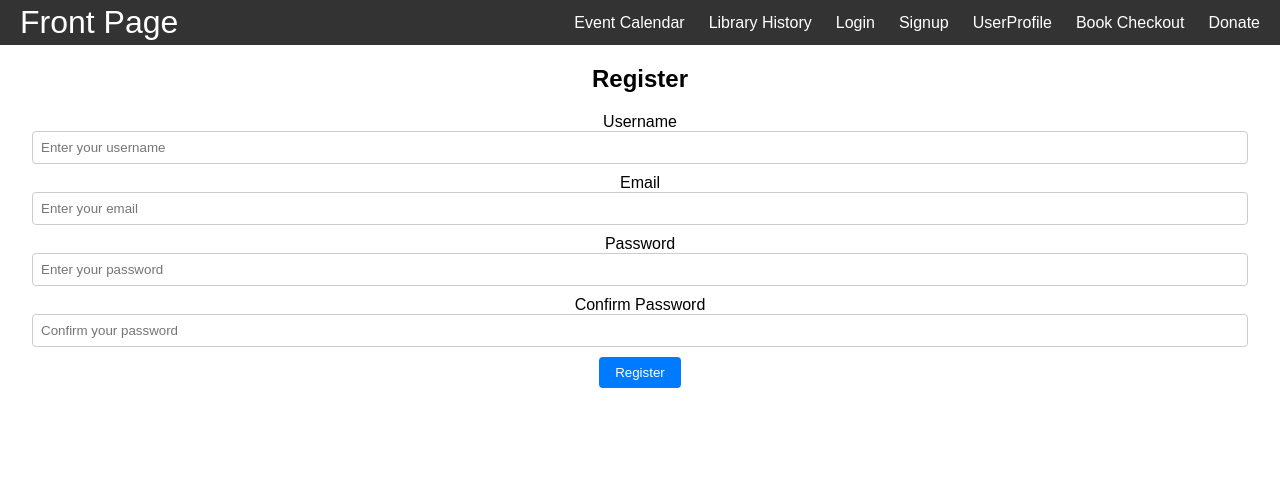
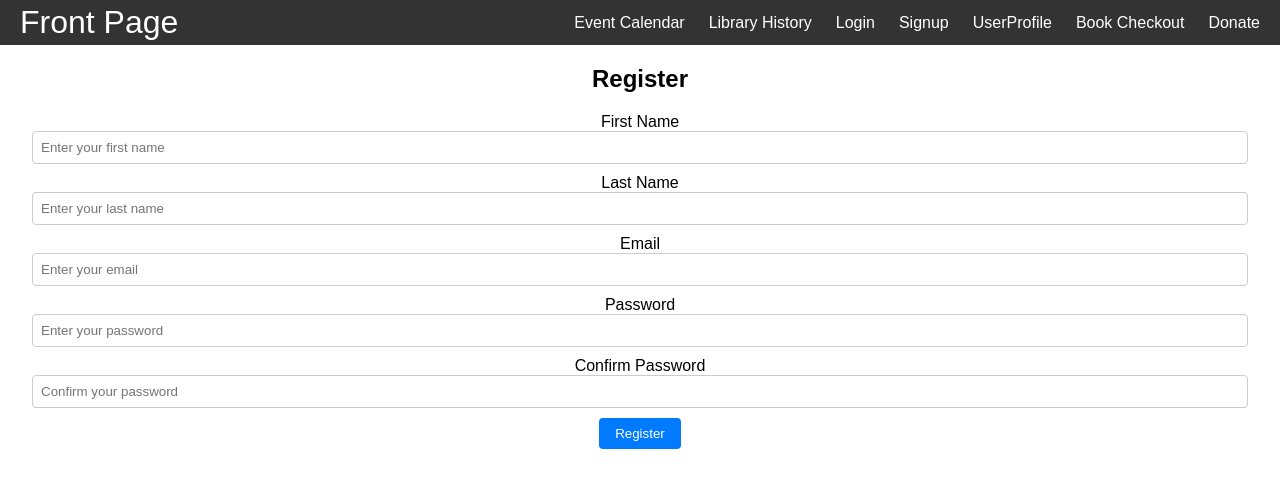
Before and after one commit to liamlecs/Database-Project-CS3380-T12, a React (Vite) app in the folder libraryApp/: page /registrationpage in a window 1280 px wide. Shown: the top 488 px of the page. Built offline with nearby package versions, Linux system fonts and the light colour scheme.

Commit message:
small changes to registration and login page

```diff
--- a/libraryApp/src/components/LoginPage.tsx
+++ b/libraryApp/src/components/LoginPage.tsx
@@ -1,5 +1,5 @@
 //Not functional yet, have to link to the database.
-import React, { useState } from "react";
+import { useState } from "react";
 
 export default function LoginPage() {
   const [username, setUsername] = useState("");
@@ -14,7 +14,7 @@ export default function LoginPage() {
       <form>
         <div className="mb-3">
           <label htmlFor="username" className="form-label">
-            Username
+            Email
           </label>
           <input
             type="text"
--- a/libraryApp/src/components/RegistrationPage.tsx
+++ b/libraryApp/src/components/RegistrationPage.tsx
@@ -1,9 +1,10 @@
-//Not Functional yet, have to link to the database and such
+// Not Functional yet, have to link to the database and such
 
 import React, { useState } from "react";
 
 export default function RegistrationPage() {
-  const [username, setUsername] = useState("");
+  const [firstName, setFirstName] = useState("");
+  const [lastName, setLastName] = useState("");
   const [email, setEmail] = useState("");
   const [password, setPassword] = useState("");
   const [confirmPassword, setConfirmPassword] = useState("");
@@ -16,20 +17,40 @@ export default function RegistrationPage() {
       {/* Registration Form */}
       <form>
         <div className="mb-3">
-          <label htmlFor="username" className="form-label">Username</label>
+          <label htmlFor="firstName" className="form-label">
+            First Name
+          </label>
           <input
             type="text"
             className="form-control"
-            id="username"
-            placeholder="Enter your username"
-            value={username}
-            onChange={(e) => setUsername(e.target.value)}
+            id="firstName"
+            placeholder="Enter your first name"
+            value={firstName}
+            onChange={(e) => setFirstName(e.target.value)}
             required
           />
         </div>
+
+        <div className="mb-3">
+          <label htmlFor="lastName" className="form-label">
+            Last Name
+          </label>
+          <input
+            type="text"
+            className="form-control"
+            id="lastName"
+            placeholder="Enter your last name"
+            value={lastName}
+            onChange={(e) => setLastName(e.target.value)}
+            required
+          />
+        </div>
+
         {/* Email Field */}
         <div className="mb-3">
-          <label htmlFor="email" className="form-label">Email</label>
+          <label htmlFor="email" className="form-label">
+            Email
+          </label>
           <input
             type="email"
             className="form-control"
@@ -40,9 +61,12 @@ export default function RegistrationPage() {
             required
           />
         </div>
+
         {/* Password Field */}
         <div className="mb-3">
-          <label htmlFor="password" className="form-label">Password</label>
+          <label htmlFor="password" className="form-label">
+            Password
+          </label>
           <input
             type="password"
             id="password"
@@ -55,7 +79,9 @@ export default function RegistrationPage() {
         </div>
 
         <div className="mb-3">
-          <label htmlFor="confirmPassword" className="form-label">Confirm Password</label>
+          <label htmlFor="confirmPassword" className="form-label">
+            Confirm Password
+          </label>
           <input
             type="password"
             id="confirmPassword"
@@ -68,7 +94,9 @@ export default function RegistrationPage() {
         </div>
 
         {/* Submit Button */}
-        <button type="submit" className="btn btn-primary w-100">Register</button>
+        <button type="submit" className="btn btn-primary w-100">
+          Register
+        </button>
       </form>
     </div>
   );
```
Also changed, not shown: 20 other files (tests, documents, lock files or other folders).
